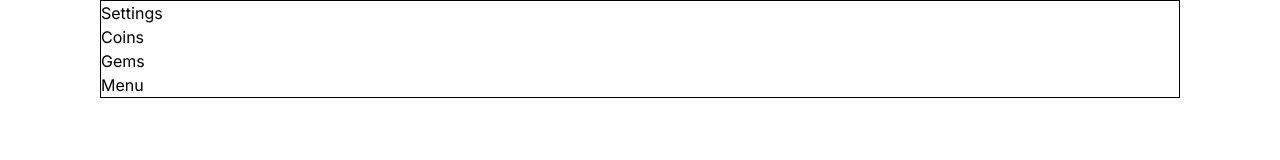
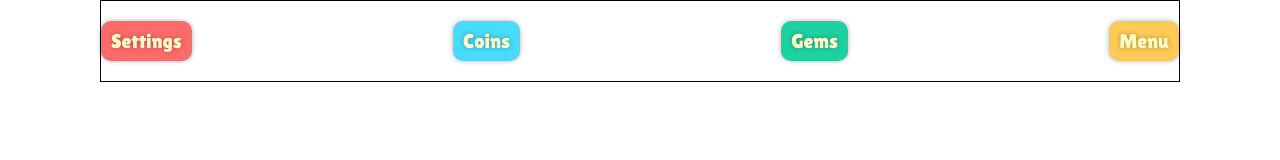
Before and after one commit to stefanoturcarelli/fast-typing-game, a website with bundled scripts: page index.html in a window 1280 px wide. Built offline with nearby package versions, Linux system fonts and the light colour scheme.

Commit message:
Add menu buttons

```diff
--- a/assets/style/index.css
+++ b/assets/style/index.css
@@ -120,6 +120,11 @@ a {
 /* !                                 CONTENT                                  */
 /* ! ------------------------------------------------------------------------ */
 
+:root {
+  --accent-color: #ffa56a;
+  --font-color-1: #fdfac5;
+}
+
 .container {
   border: 1px solid black;
 }
@@ -127,3 +132,62 @@ a {
 body {
   height: 100dvh;
 }
+
+.header-menu {
+  display: flex;
+  justify-content: space-between;
+  align-items: center;
+  padding: 2rem 0;
+}
+
+.header-menu-btn-1,
+.header-menu-btn-2,
+.header-menu-btn-3,
+.header-menu-btn-4 {
+  font-family: "Lilita One", sans-serif;
+  background-color: var(--accent-color);
+  color: var(--font-color-1);
+  cursor: pointer;
+  padding: 0.5rem 1rem;
+  border-radius: 1rem;
+  transition: all 0.2s ease-in-out;
+  text-shadow: 0 0 0.5rem rgba(0, 0, 0, 0.3);
+  box-shadow: 0 0 0.5rem rgba(0, 0, 0, 0.3);
+}
+
+.header-menu-btn-1:hover,
+.header-menu-btn-2:hover,
+.header-menu-btn-3:hover,
+.header-menu-btn-4:hover {
+  transform: scale(1.1);
+}
+
+.header-menu-btn-1:active,
+.header-menu-btn-2:active,
+.header-menu-btn-3:active,
+.header-menu-btn-4:active {
+  transform: scale(0.9);
+}
+
+.header-menu-btn-1 {
+  background-color: #ff6b6b;
+}
+
+.header-menu-btn-2 {
+  background-color: #48dbfb;
+}
+
+.header-menu-btn-3 {
+  background-color: #1dd1a1;
+}
+
+.header-menu-btn-4 {
+  background-color: #feca57;
+}
+
+.header-menu-btn-1,
+.header-menu-btn-2,
+.header-menu-btn-3,
+.header-menu-btn-4 {
+  font-size: 2rem;
+}
--- a/index.html
+++ b/index.html
@@ -18,6 +18,7 @@
 	<link rel="preconnect" href="https://fonts.gstatic.com" crossorigin>
 	<link href="https://fonts.googleapis.com/css2?family=Inter:wght@100;200;300;400;500;600;700;800;900&display=swap"
 		rel="stylesheet">
+	<link href="https://fonts.googleapis.com/css2?family=Lilita+One&display=swap" rel="stylesheet">
 
 	<!-- Update these -->
 	<title>Fast Typing Game</title>
@@ -36,10 +37,12 @@
 	<header>
 		<div class="container">
 
-			<div>Settings</div>
-			<div>Coins</div>
-			<div>Gems</div>
-			<div>Menu</div>
+			<div class="header-menu">
+				<div class="header-menu-btn-1">Settings</div>
+				<div class="header-menu-btn-2">Coins</div>
+				<div class="header-menu-btn-3">Gems</div>
+				<div class="header-menu-btn-4">Menu</div>
+			</div>
 
 		</div>
 
```
